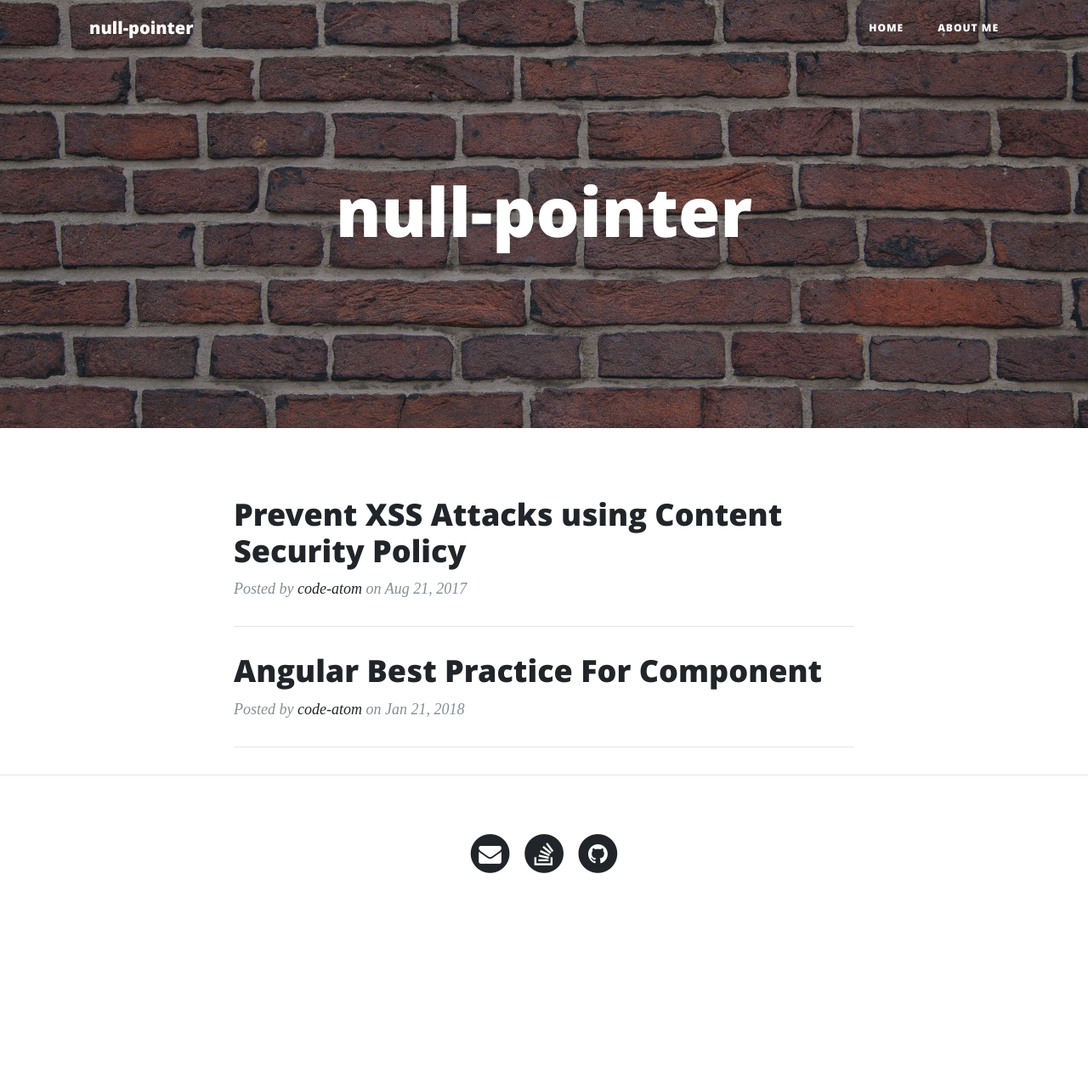
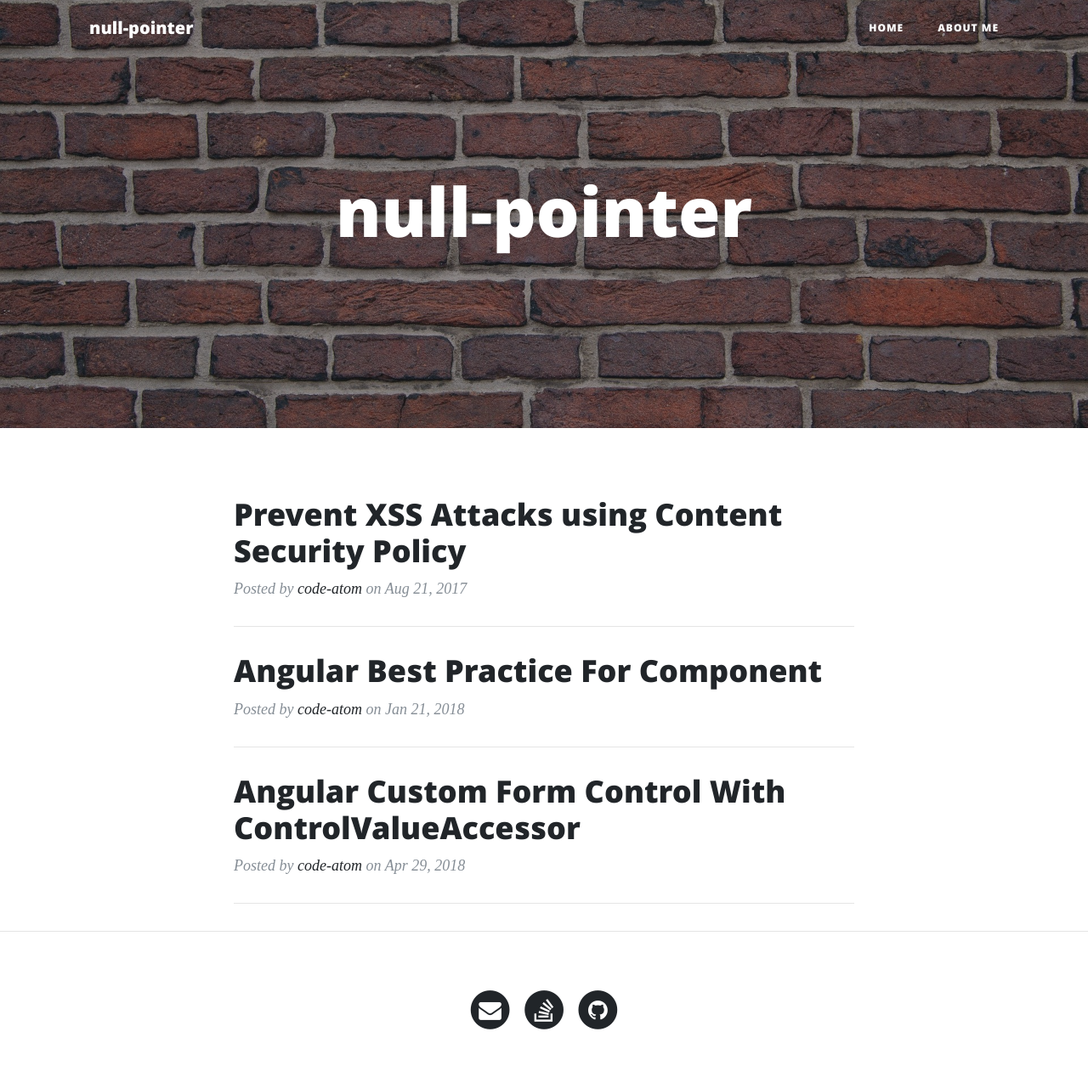
Before and after one commit to code-atom/code-atom.github.io, a Jekyll site: the page built from index.md, in a window 1280 px wide. Shown: the whole page at 85% size. Built offline with Jekyll 4.4.1, drawn with Linux system fonts in a browser that asks for light colours; nearby versions of some CDN libraries; some web fonts are replaced; library files that are not in the unit come from our copies; before the commit the page ends 1097 px from its top, so only the background shows below that.

Commit message:
Updated Angular Custom Form Control With Controlvalueaccessor and 1 other file

```diff
--- a/_drafts/angular-custom-form-control-with-controlvalueaccessor.markdown
+++ b/_posts/2018-04-29-angular-custom-form-control-with-controlvalueaccessor.markdown
@@ -1,6 +1,12 @@
 ---
 title: Angular Custom Form Control With ControlValueAccessor
 date: 2018-04-29 18:37:00 +05:30
+categories:
+- Angular-form-api
+tags:
+- Angular
+background: https://www.efrontlearning.com/blog/wp-content/uploads/2013/08/homepage-design-best-practices.jpg
+layout: post
 ---
 
 Let suppose you want to create password component in which you want an option to hide/see password on eye-like button click. We see this type of component in many sites, the common one is bitbucket login page where you can see your enter password before submitting the form.
```
